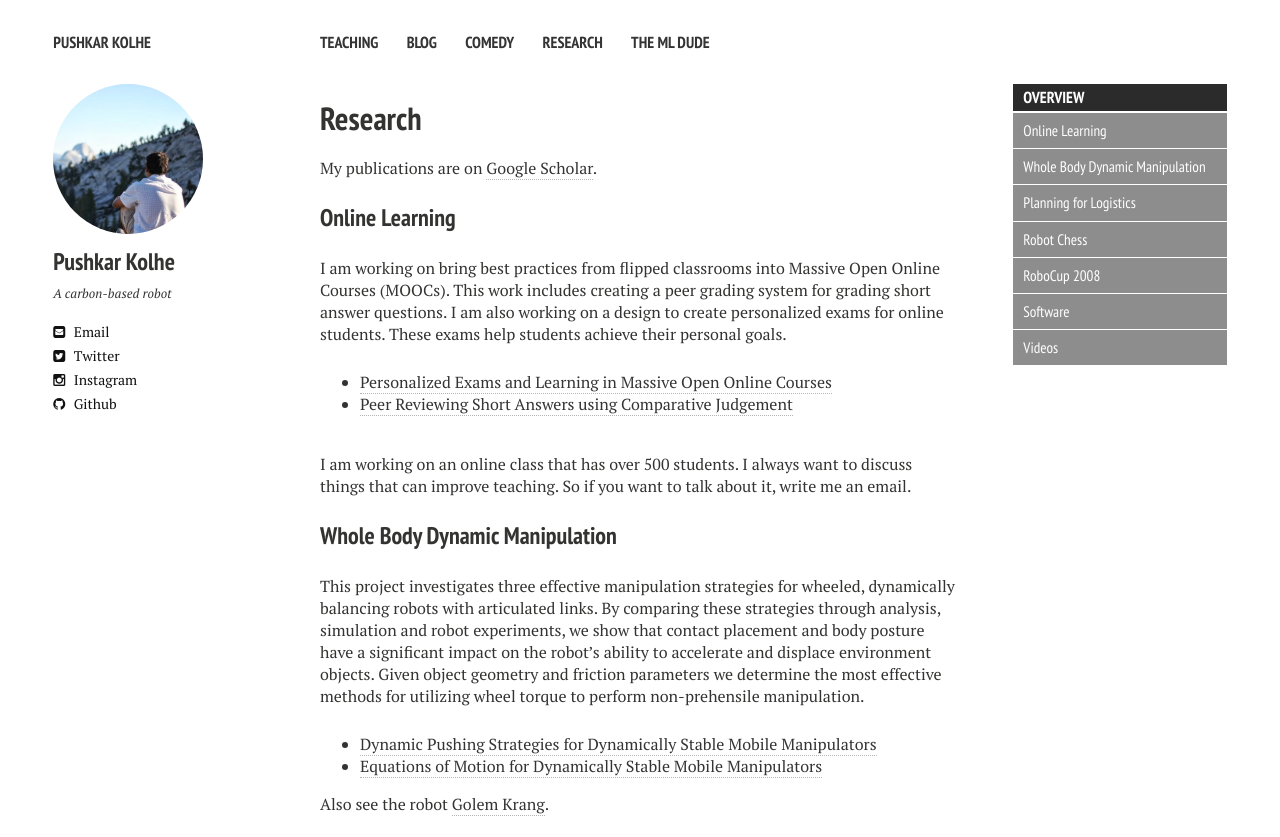
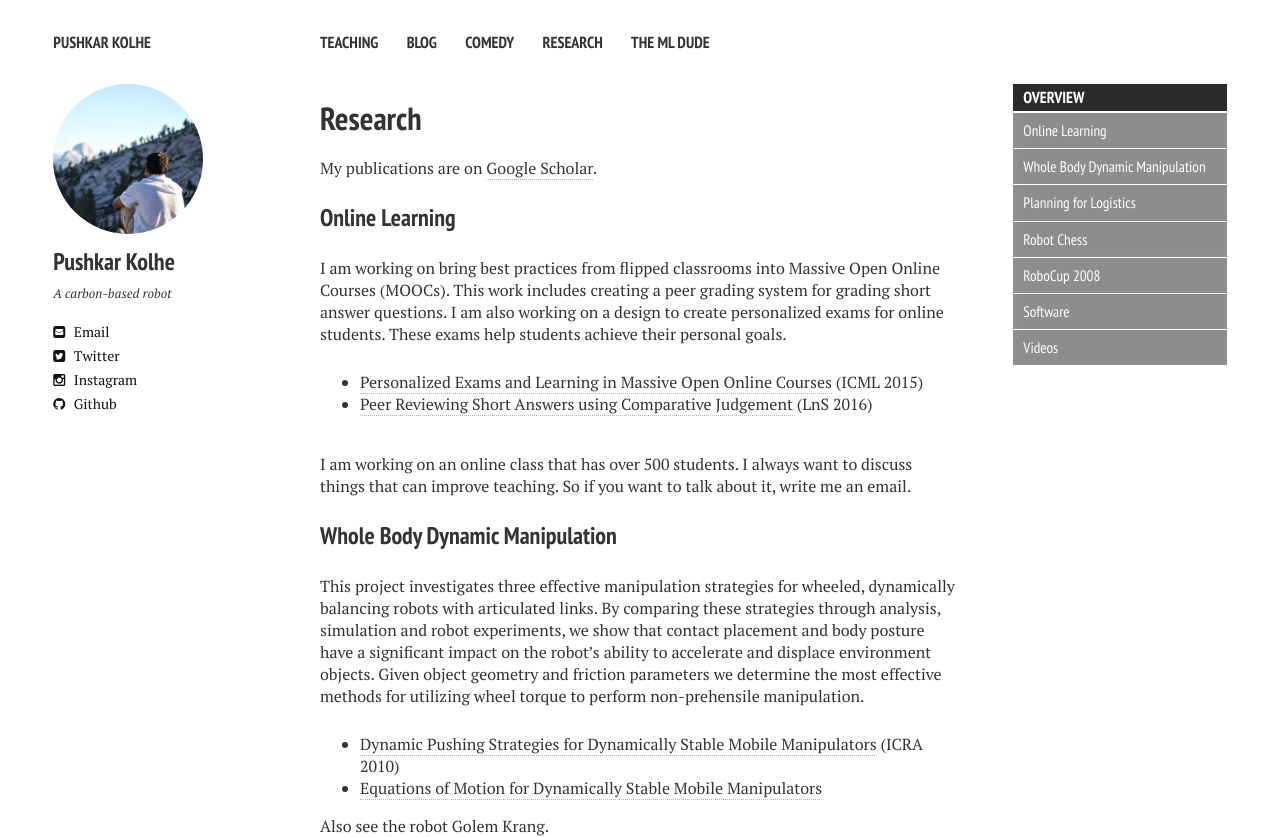
Before and after one commit to pushkar/pushkar.github.io, a Jekyll site: the page built from research/index.md, in a window 1280 px wide and 900 px high, cut to the strip 0-837 px from the top of the window. Built offline with Jekyll 4.4.1, drawn with Linux system fonts in a browser that asks for light colours; nearby versions of some CDN libraries.

Commit message:
Added conference venues

```diff
--- a/research/index.md
+++ b/research/index.md
@@ -22,8 +22,8 @@ My publications are on [Google Scholar](https://scholar.google.com/citations?use
 
 I am working on bring best practices from flipped classrooms into Massive Open Online Courses (MOOCs). This work includes creating a peer grading system for grading short answer questions. I am also working on a design to create personalized exams for online students. These exams help students achieve their personal goals.
 
-* [Personalized Exams and Learning in Massive Open Online Courses](http://crowdml.cc/icml2015/papers/CrowdML-Paper20.pdf)
-* [Peer Reviewing Short Answers using Comparative Judgement](http://www.pushkar.name/files/peer_grading.pdf)
+* [Personalized Exams and Learning in Massive Open Online Courses](http://crowdml.cc/icml2015/papers/CrowdML-Paper20.pdf) (ICML 2015)
+* [Peer Reviewing Short Answers using Comparative Judgement](http://www.pushkar.name/files/peer_grading.pdf) (LnS 2016)
 
 <br />
 I am working on an online class that has over 500 students. I always want to discuss things that can improve teaching. So if you want to talk about it, write me an email.
@@ -32,7 +32,7 @@ I am working on an online class that has over 500 students. I always want to dis
 
 This project investigates three effective manipulation strategies for wheeled, dynamically balancing robots with articulated links. By comparing these strategies through analysis, simulation and robot experiments, we show that contact placement and body posture have a significant impact on the robot's ability to accelerate and displace environment objects. Given object geometry and friction parameters we determine the most effective methods for utilizing wheel torque to perform non-prehensile manipulation.
 
-* [Dynamic Pushing Strategies for Dynamically Stable Mobile Manipulators](http://www.golems.org/papers/KolheICRA10-dynamic-pushing.pdf)
+* [Dynamic Pushing Strategies for Dynamically Stable Mobile Manipulators](http://www.golems.org/papers/KolheICRA10-dynamic-pushing.pdf) (ICRA 2010)
 * [Equations of Motion for Dynamically Stable Mobile Manipulators](http://www.golems.org/papers/Dantam10a-dynamic-equations.pdf)
 
 Also see the robot [Golem Krang](http://www.golems.org/projects/krang.html).
```
Also changed, not shown: other parts of research/index.md (+1 -1 lines).
